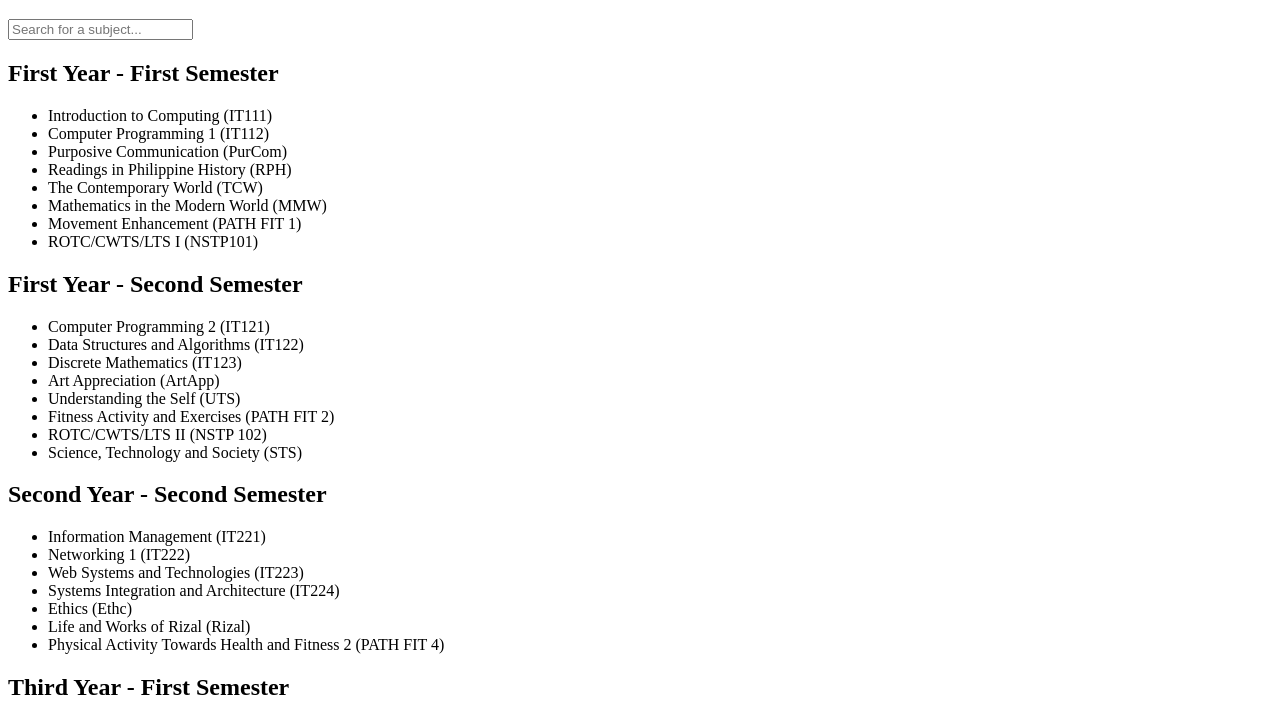
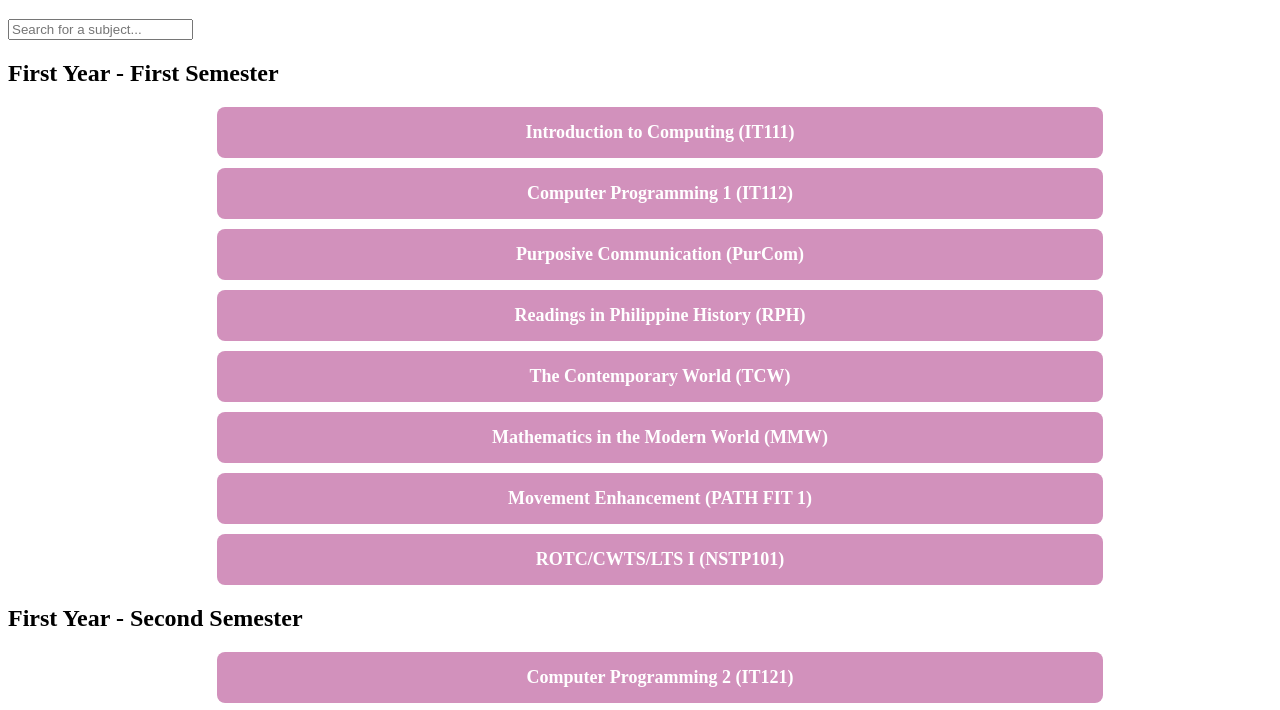
Before and after one commit to ElloJhusthine/sample, a plain HTML site: page subjects.html in a window 1280 px wide. Shown: the part 61-771 px from the top of the page. Drawn offline with Linux system fonts and the light colour scheme.

Commit message:
Update subject.css

```diff
--- a/subject.css
+++ b/subject.css
@@ -1,4 +1,4 @@
-.subject-card {
+.subject {
     display: block;
     text-align: center;
     padding: 15px;
```
